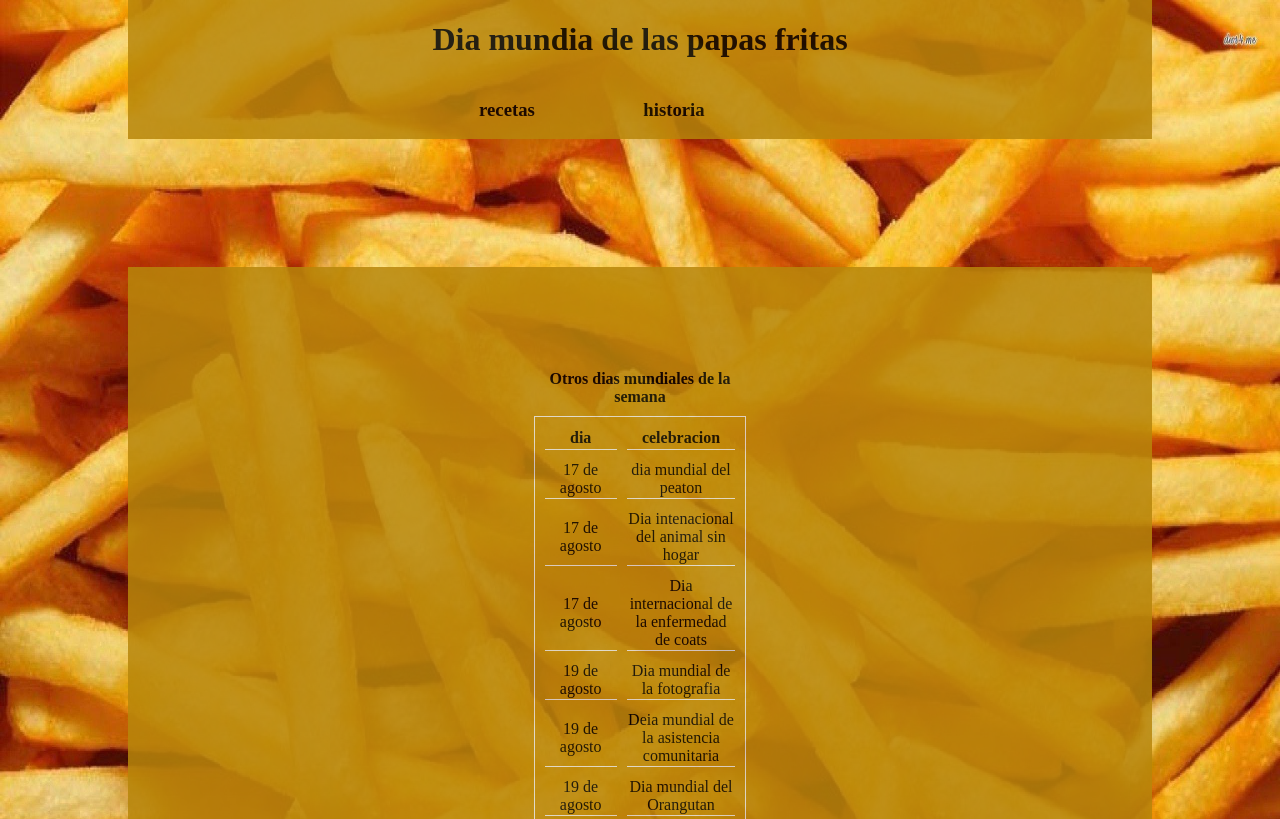
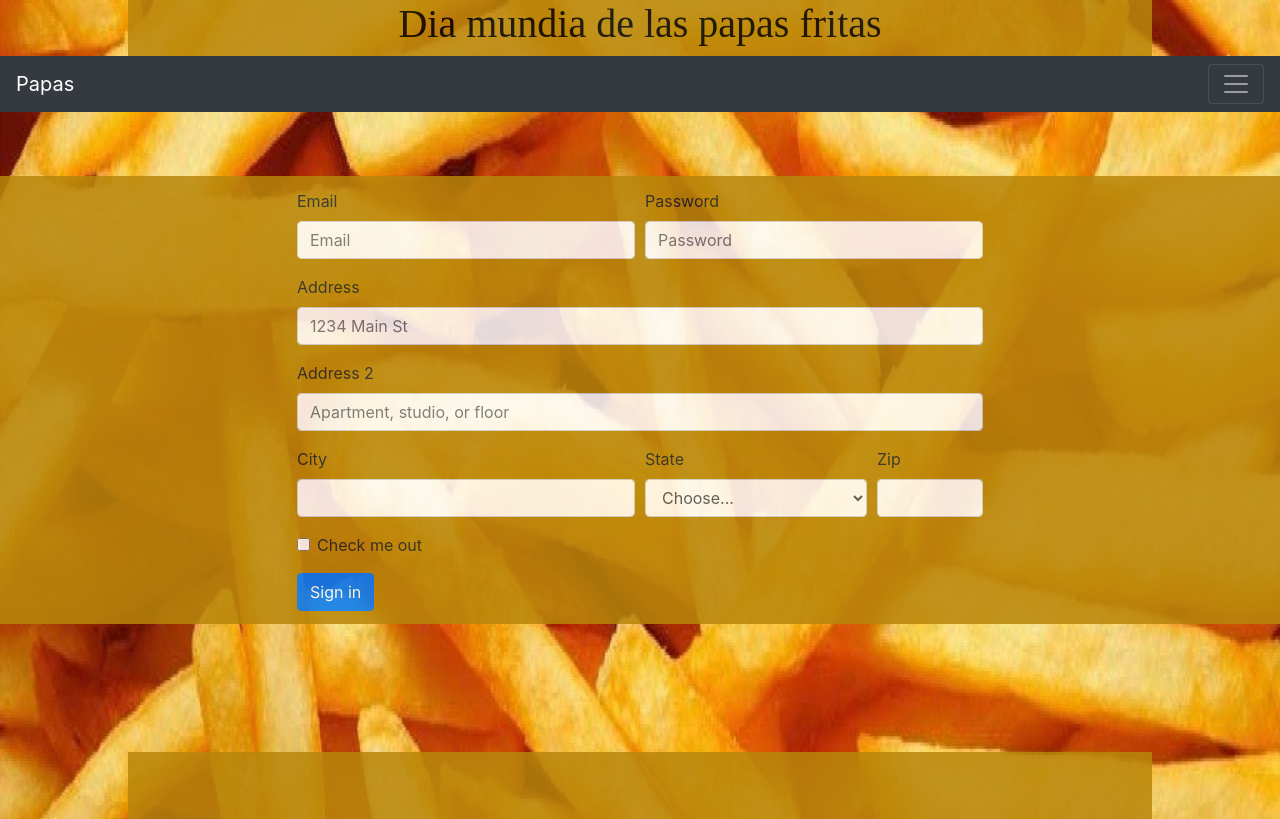
Before and after one commit to Belenochi/Uno, a plain HTML site: page index.html in a window 1280 px wide. Shown: the top 819 px of the page. Drawn offline with nearby package versions, Linux system fonts and the light colour scheme.

Commit message:
creo brunchcon cambios

```diff
--- a/css/index.css
+++ b/css/index.css
@@ -10,6 +10,15 @@
 
 .encabezado h1{
     color: black;
+}
+
+.formulario{
+    display: flex;
+    justify-content: center;
+    background-color: darkgoldenrod;
+    opacity: 0.85;
+    margin-top: 5%;
+    padding: 1%;
 }
 
 .secciones{
@@ -34,7 +43,7 @@ a:-webkit-any-link {
 
 .imgback{
     width: 100%;
-    height: 150%;
+    height: 250%;
     position: absolute;
     margin: 0%;
     padding: 0%;
--- a/index.html
+++ b/index.html
@@ -4,6 +4,10 @@
     <meta name="description" content="Atributos de Tablas">
     <meta charset="UTF-8">
     <link rel="stylesheet" href="css/index.css" type="text/css">
+    <script src="https://code.jquery.com/jquery-3.5.1.slim.min.js" integrity="sha384-DfXdz2htPH0lsSSs5nCTpuj/zy4C+OGpamoFVy38MVBnE+IbbVYUew+OrCXaRkfj" crossorigin="anonymous"></script>
+<script src="https://cdn.jsdelivr.net/npm/popper.js@1.16.1/dist/umd/popper.min.js" integrity="sha384-9/reFTGAW83EW2RDu2S0VKaIzap3H66lZH81PoYlFhbGU+6BZp6G7niu735Sk7lN" crossorigin="anonymous"></script>
+<script src="https://stackpath.bootstrapcdn.com/bootstrap/4.5.2/js/bootstrap.min.js" integrity="sha384-B4gt1jrGC7Jh4AgTPSdUtOBvfO8shuf57BaghqFfPlYxofvL8/KUEfYiJOMMV+rV" crossorigin="anonymous"></script>
+    <link rel="stylesheet" href="https://stackpath.bootstrapcdn.com/bootstrap/4.5.2/css/bootstrap.min.css" integrity="sha384-JcKb8q3iqJ61gNV9KGb8thSsNjpSL0n8PARn9HuZOnIxN0hoP+VmmDGMN5t9UJ0Z" crossorigin="anonymous">
     <title>papas fritas</title>
 </head>
 
@@ -12,9 +16,69 @@
     <div class="encabezado">
         <h1>Dia mundia de las papas fritas</h1>
     </div>
-    <div class="secciones">
-        <h3 style="text-decoration: none;"><a href='recetas.html'> recetas</h3>
-        <h3><a href='historia.html'> historia</h3>
+    <nav class="navbar navbar-dark bg-dark">
+        <a class="navbar-brand" href="#">Papas</a>
+        <button class="navbar-toggler" type="button" data-toggle="collapse" data-target="#navbarNav" aria-controls="navbarNav" aria-expanded="false" aria-label="Toggle navigation">
+          <span class="navbar-toggler-icon"></span>
+        </button>
+        <div class="collapse navbar-collapse" id="navbarNav">
+          <ul class="navbar-nav">
+            <li class="nav-item active">
+              <a class="nav-link" href="recetas.html">Recetas <span class="sr-only">(current)</span></a>
+            </li>
+            <li class="nav-item">
+              <a class="nav-link" href="historia.html">Historia</a>
+            </li>
+          </ul>
+        </div>
+      </nav>
+    <div class="formulario">
+        <form>
+            <div class="form-row">
+              <div class="form-group col-md-6">
+                <label for="inputEmail4">Email</label>
+                <input type="email" class="form-control" id="inputEmail4" placeholder="Email">
+              </div>
+              <div class="form-group col-md-6">
+                <label for="inputPassword4">Password</label>
+                <input type="password" class="form-control" id="inputPassword4" placeholder="Password">
+              </div>
+            </div>
+            <div class="form-group">
+              <label for="inputAddress">Address</label>
+              <input type="text" class="form-control" id="inputAddress" placeholder="1234 Main St">
+            </div>
+            <div class="form-group">
+              <label for="inputAddress2">Address 2</label>
+              <input type="text" class="form-control" id="inputAddress2" placeholder="Apartment, studio, or floor">
+            </div>
+            <div class="form-row">
+              <div class="form-group col-md-6">
+                <label for="inputCity">City</label>
+                <input type="text" class="form-control" id="inputCity">
+              </div>
+              <div class="form-group col-md-4">
+                <label for="inputState">State</label>
+                <select id="inputState" class="form-control">
+                  <option selected>Choose...</option>
+                  <option>...</option>
+                </select>
+              </div>
+              <div class="form-group col-md-2">
+                <label for="inputZip">Zip</label>
+                <input type="text" class="form-control" id="inputZip">
+              </div>
+            </div>
+            <div class="form-group">
+              <div class="form-check">
+                <input class="form-check-input" type="checkbox" id="gridCheck">
+                <label class="form-check-label" for="gridCheck">
+                  Check me out
+                </label>
+              </div>
+            </div>
+            <button type="submit" class="btn btn-primary">Sign in</button>
+          </form>
     </div>
     <div class="tabla">
         <table>
```
